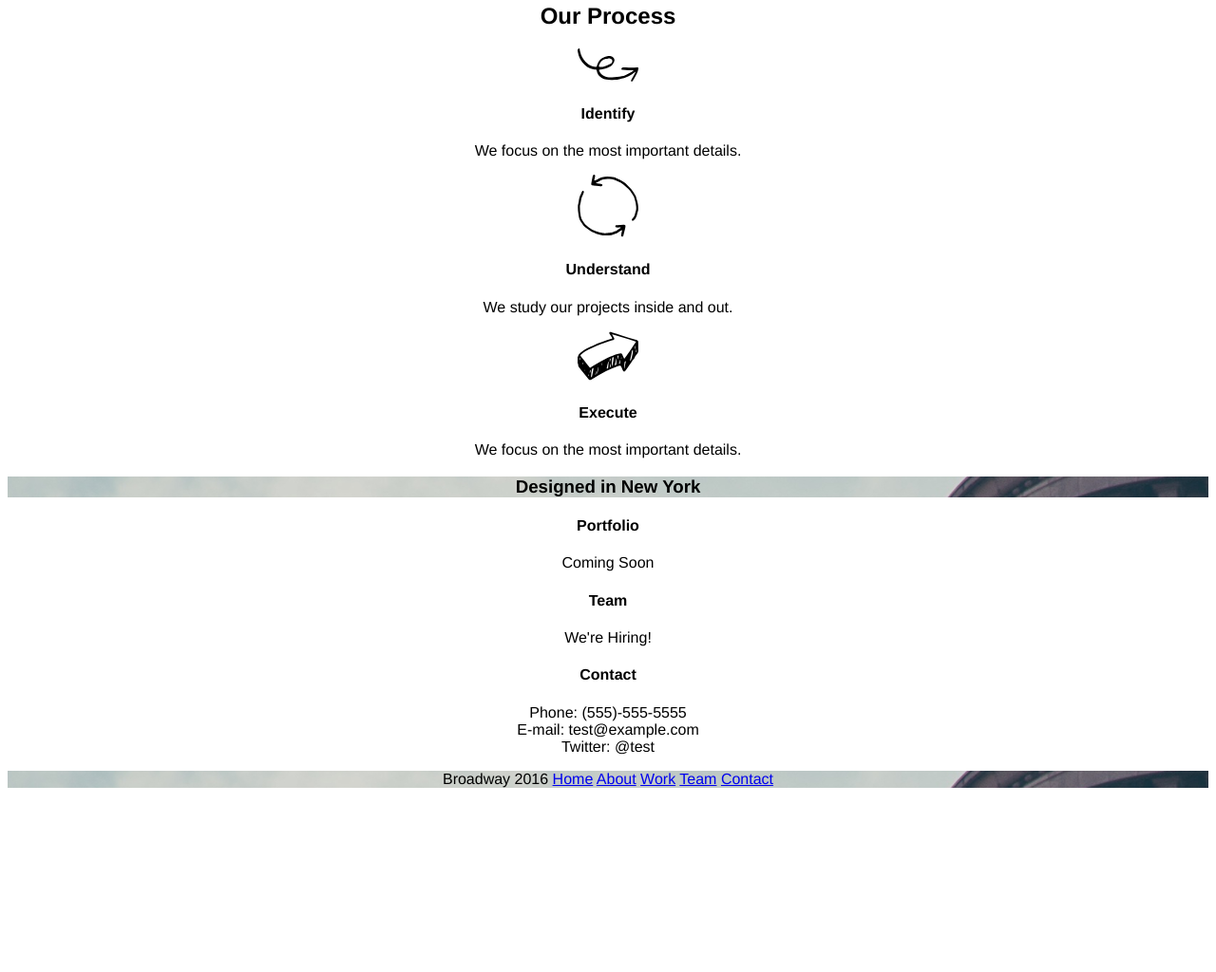
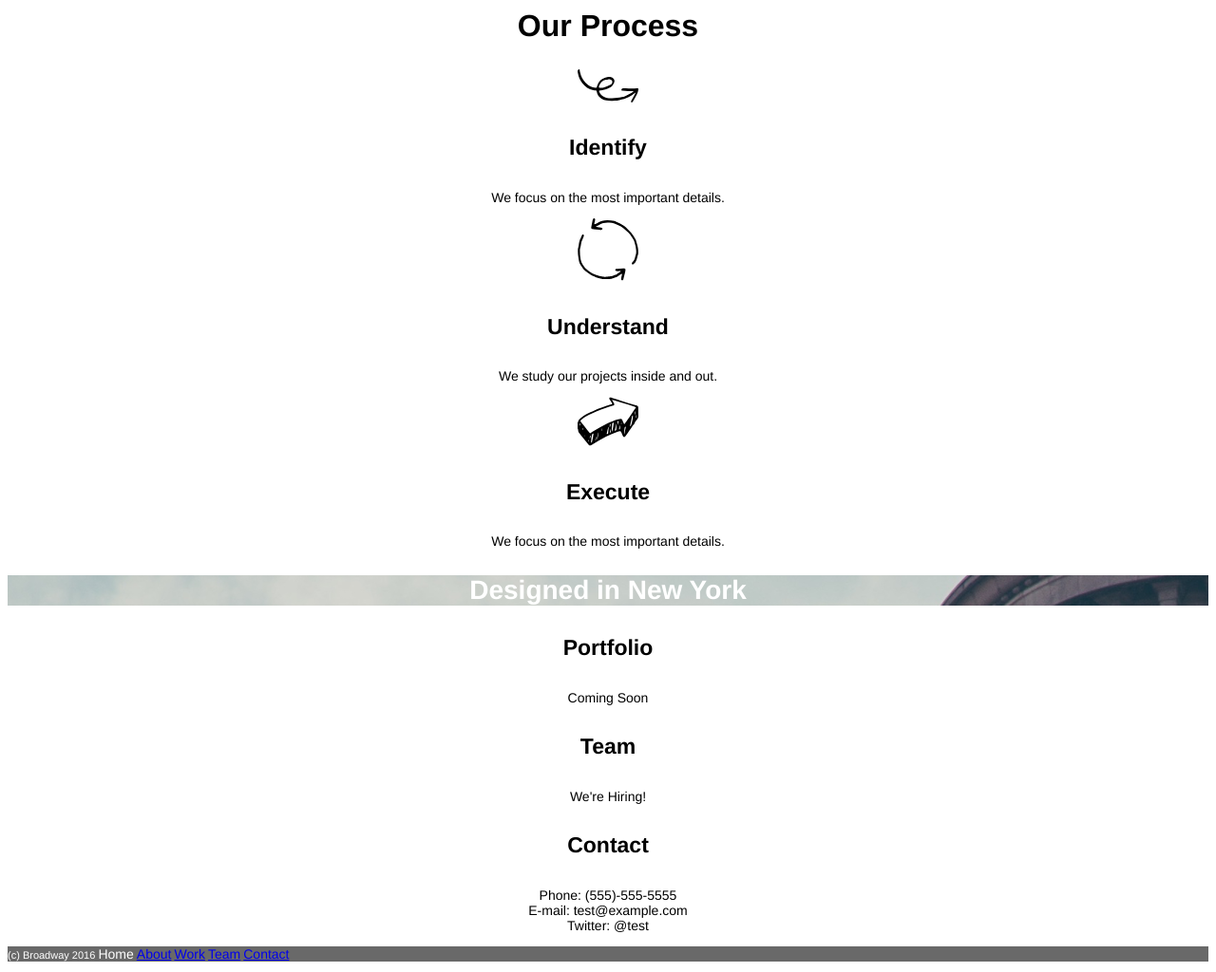
Before and after one commit to Nadia3839/Broadway2.0, a plain HTML site: page index.html in a window 1280 px wide. Shown: the part 341-1365 px from the top of the page at 95% size. Before the commit the page ends 1187 px from the top, so only its background shows below. Drawn offline with Linux system fonts and the light colour scheme; files whose address does not match are found by name.

Commit message:
commit final version

```diff
--- a/index.html
+++ b/index.html
@@ -7,7 +7,7 @@
   </head>
 
   <body>
-  <div>
+  <div class="head">
     <h1>Broadway Design</h1>
     <ul>
       <li><a href="Home">Home</a></li>
@@ -22,15 +22,15 @@
 
     <img src="Resources/images/identify.svg" alt="arrow">
     <h4>Identify</h4>
-    <p>We focus on the most important details.</p>
+    <p class="text">We focus on the most important details.</p>
 
     <img src="Resources/images/understand.svg" alt="circle">
     <h4>Understand</h4>
-    <p>We study our projects inside and out.</p>
+    <p class="text">We study our projects inside and out.</p>
 
     <img src="Resources/images/execute.svg" alt="sign">
     <h4>Execute</h4>
-    <p>We focus on the most important details.</p>
+    <p class="text">We focus on the most important details.</p>
 
   <div>
       <h3>Designed in New York</h3>
@@ -38,27 +38,25 @@
 
 
     <h4>Portfolio</h4>
-    <p>Coming Soon</p>
+    <p class="text">Coming Soon</p>
 
   <h4>Team</h4>
-  <p>We're Hiring!</p>
+  <p class="text">We're Hiring!</p>
 
   <h4>Contact</h4>
-  <p>Phone: (555)-555-5555
+  <p class="text">Phone: (555)-555-5555
   <br>E-mail: test@example.com
   <br>Twitter: @test</p>
 
-<div>
-  <p>Broadway 2016
-    <a href="#Home">Home</a>
-    <a href="#About">About</a>
-    <a href="#Work">Work</a>
-    <a href="#Team">Team</a>
-    <a href="#Contact">Contact</a>
+<div class="footer">
+  <p> (c) Broadway 2016
+    <a class="btn-nav" "href="#Home"> Home</a>
+    <a class="btn-nav" href="#About">About</a>
+    <a class="btn-nav" href="#Work">Work</a>
+    <a class="btn-nav" href="#Team">Team</a>
+    <a class="btn-nav" href="#Contact">Contact</a>
   </p>
 </div>
 
-
-
   </body>
 </html>
--- a/resources/css/style.css
+++ b/resources/css/style.css
@@ -3,11 +3,11 @@ body {
   font-family: helvetica;
 }
 h1 {font-size: 70px;
-  font-weight: bold;
   color: white;
   text-align: center;
   }
-div {
+.head,
+h3 {
 background-image: url(/Users/ouzoubair/Desktop/Projects/Broadway2.0/resources/images/the-flatiron-building.png)
 }
 
@@ -17,3 +17,37 @@ ul {
   line-height: 30px;
   list-style: none;
 }
+
+h2,
+h3,
+h4 {
+  font-weight: bold;
+}
+
+h2 {
+  font-size: 32px;
+}
+
+h3 {
+  font-size: 28px;
+  color: white;
+}
+
+h4 {
+  font-size: 23px;
+}
+
+p.text {
+  font-size: 14px;
+}
+
+.footer {
+  font-size: 11px;
+  text-align: left;
+  color: white;
+  background-color: dimgray;
+}
+
+.btn-nav {
+  font-size: 14px;
+}
```
